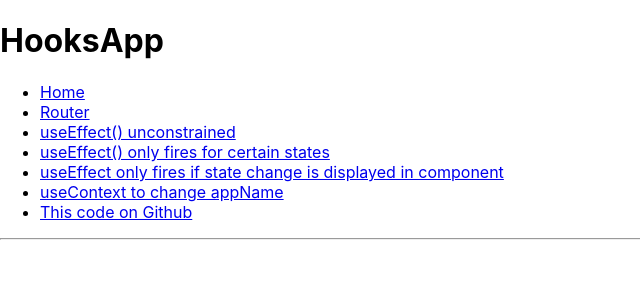
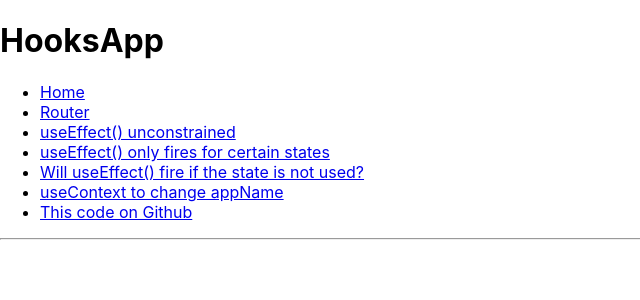
Before and after one commit to rollinzo/react_hooks, a React (Create React App) app: page /dashboard in a window 1280 px wide. Shown: the top 300 px of the page, without its empty margins (0-640 px from the left). Built offline with nearby package versions, Linux system fonts and the light colour scheme.

Commit message:
change link text on EffectHook3 in router

```diff
--- a/package.json
+++ b/package.json
@@ -1,5 +1,6 @@
 {
   "name": "kdr_on_hooks",
+  "homepage": "https://kevinrollins.com/react_hooks/",
   "version": "0.1.0",
   "private": true,
   "dependencies": {
--- a/src/Router.js
+++ b/src/Router.js
@@ -43,7 +43,7 @@
             <Link to="/useEffect2">useEffect() only fires for certain states</Link>
           </li>
           <li>
-            <Link to="/useEffect3">useEffect only fires if state change is displayed in component</Link>
+            <Link to="/useEffect3">Will useEffect() fire if the state is not used?</Link>
           </li>
           <li>
             <Link to="/changeAppName">useContext to change appName</Link>
```
